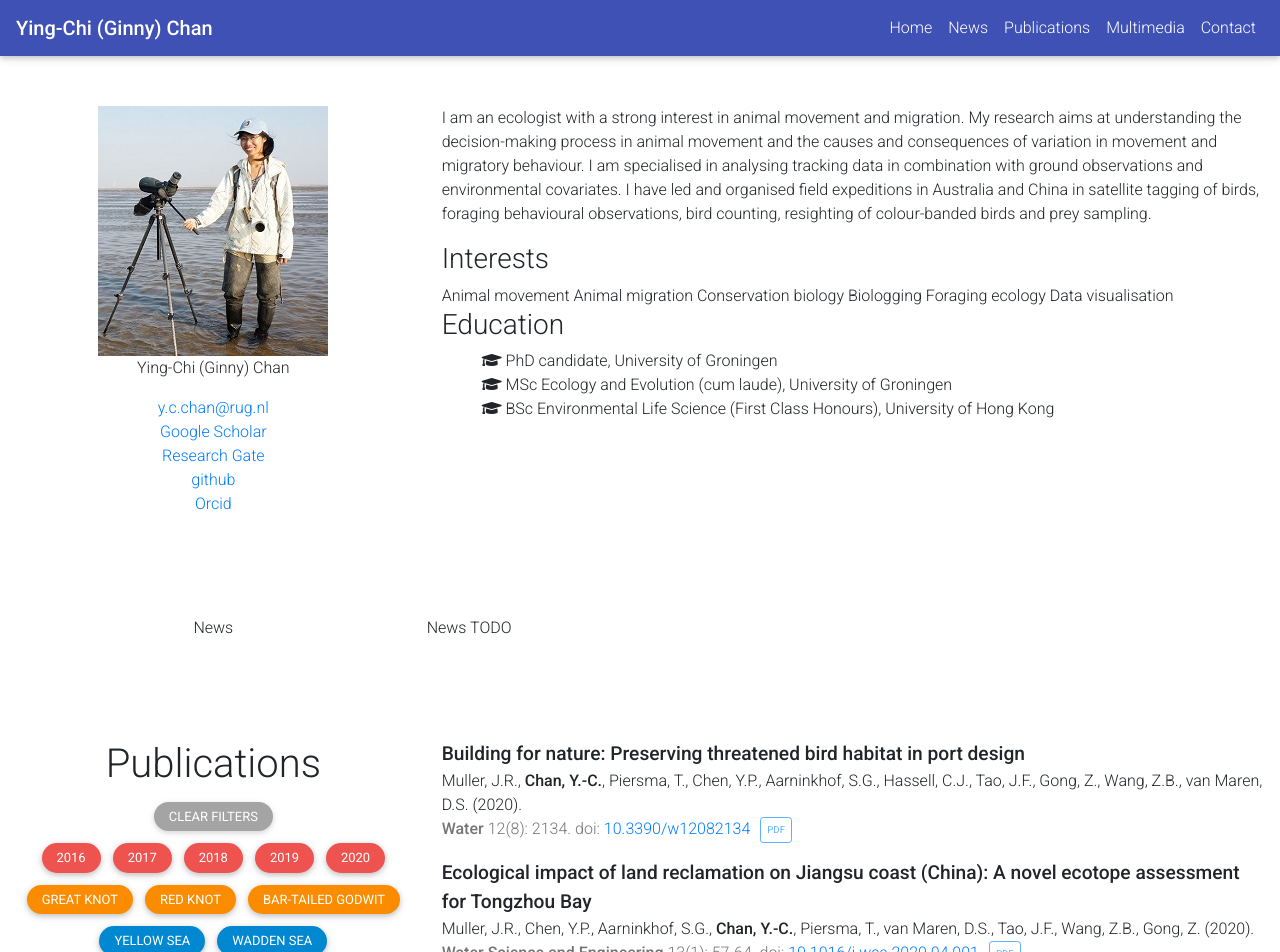
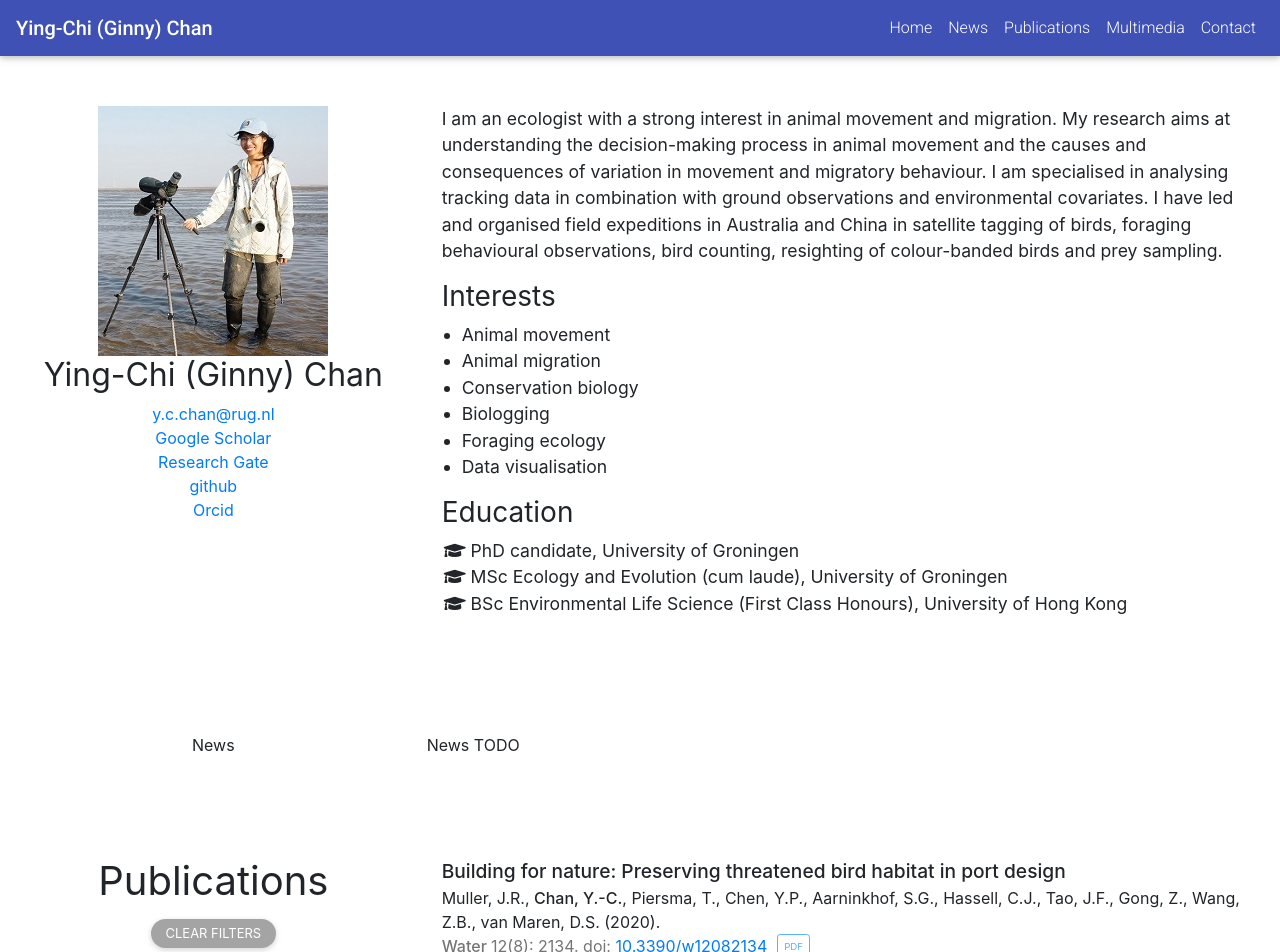
Before and after one commit to chanyingchi/chanyingchi.github.io, a React (Create React App) app: page / in a window 1280 px wide. Shown: the top 952 px of the page. Built offline with nearby package versions, Linux system fonts and the light colour scheme.

Commit message:
* update home

```diff
--- a/src/App.css
+++ b/src/App.css
@@ -5,6 +5,17 @@
   display: flex;
   flex-direction: column;
   align-items: center;
+
+  font-family: -apple-system, BlinkMacSystemFont, "Segoe UI", "Roboto", "Oxygen",
+    "Ubuntu", "Cantarell", "Fira Sans", "Droid Sans", "Helvetica Neue",
+    sans-serif;
+  -webkit-font-smoothing: antialiased;
+  -moz-osx-font-smoothing: grayscale;
+  font-weight: 400;
+}
+
+h1, h2, h3, h4 {
+  font-weight: 400;
 }
 
 .App-section {
@@ -35,6 +46,7 @@
   padding-left: 15px;
   padding-right: 15px;
   text-align: left;
+  font-size: 1.1rem;
 }
 
 .App-footer {
--- a/src/home/Home.css
+++ b/src/home/Home.css
@@ -11,5 +11,10 @@
 }
 
 ul {
+  padding-inline-start: 20px;
+}
+
+ul.education {
   list-style-type: none;
+  padding-inline-start: 2px;
 }
--- a/src/home/Home.js
+++ b/src/home/Home.js
@@ -9,7 +9,7 @@ export default function Home() {
     <>
       <div className="App-section-left">
         <img src={ProfilePic} className="personal-image" alt="personal" />
-        <p>{NAME}</p>
+        <h2>{NAME}</h2>
 
         <a
           className="App-link"
@@ -33,34 +33,43 @@ export default function Home() {
         ))}
       </div>
       <div className="App-section-right">
-        <p className="App-paragraph">I am an ecologist with a strong interest in animal movement and migration.
-My research aims at understanding the decision-making process in animal movement
-and the causes and consequences of variation in movement and migratory behaviour.
-I am specialised in analysing tracking data in combination with ground observations and environmental covariates.
-I have led and organised field expeditions in Australia and China in satellite tagging of birds,
-foraging behavioural observations, bird counting, resighting of colour-banded birds and prey sampling.</p>
+        <p className="App-paragraph">
+          I am an ecologist with a strong interest in animal movement and
+          migration. My research aims at understanding the decision-making
+          process in animal movement and the causes and consequences of
+          variation in movement and migratory behaviour. I am specialised in
+          analysing tracking data in combination with ground observations and
+          environmental covariates. I have led and organised field expeditions
+          in Australia and China in satellite tagging of birds, foraging
+          behavioural observations, bird counting, resighting of colour-banded
+          birds and prey sampling.
+        </p>
         <div className="paragraph-section">
           <div className="App-paragraph">
             <h3>Interests</h3>
-            Animal movement
-            Animal migration
-            Conservation biology
-            Biologging
-            Foraging ecology
-            Data visualisation
-
+            <ul>
+              <li>Animal movement</li>
+              <li>Animal migration</li>
+              <li>Conservation biology</li>
+              <li>Biologging</li>
+              <li>Foraging ecology</li>
+              <li>Data visualisation</li>
+            </ul>
           </div>
           <div className="App-paragraph">
             <h3>Education</h3>
-            <ul>
+            <ul className="education">
               <li>
-                <MDBIcon icon="graduation-cap" /> PhD candidate, University of Groningen
+                <MDBIcon icon="graduation-cap" /> PhD candidate, University of
+                Groningen
               </li>
               <li>
-                <MDBIcon icon="graduation-cap" /> MSc Ecology and Evolution (cum laude), University of Groningen
+                <MDBIcon icon="graduation-cap" /> MSc Ecology and Evolution (cum
+                laude), University of Groningen
               </li>
-            <li>
-                <MDBIcon icon="graduation-cap" /> BSc Environmental Life Science (First Class Honours), University of Hong Kong
+              <li>
+                <MDBIcon icon="graduation-cap" /> BSc Environmental Life Science
+                (First Class Honours), University of Hong Kong
               </li>
             </ul>
           </div>
--- a/src/publications/Publications.css
+++ b/src/publications/Publications.css
@@ -1,3 +1,9 @@
+.publication {
+  padding-left: 15px;
+  padding-right: 15px;
+  text-align: left;
+}
+
 .publication-url {
   color: #5db2ff;
   border-color: #5db2ff;
@@ -22,13 +28,7 @@
   font-size: 1.2rem;
 }
 
-.publication-journal {
-  color: #757575;
-}
-.publication-journal-issue {
-  color: #757575;
-}
-.publication-doi {
+.publication-journal, .publication-journal-issue, .publication-doi {
   color: #757575;
 }
 
--- a/src/publications/Publications.js
+++ b/src/publications/Publications.js
@@ -72,7 +72,7 @@ export default function Publications() {
           ({ categories, year }) =>
             !filter || year === filter || categories.includes(filter)
         ).map((publication) => (
-          <p className="App-paragraph" key={publication.title}>
+          <p className="publication" key={publication.title}>
             <Title Name={publication.title} />
             <br />
             {publication.authors.map((author, index) => (
```
Also changed, not shown: 10 other files (tests, documents, lock files or other folders).
